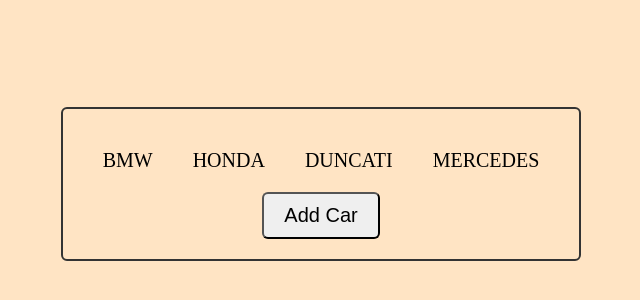
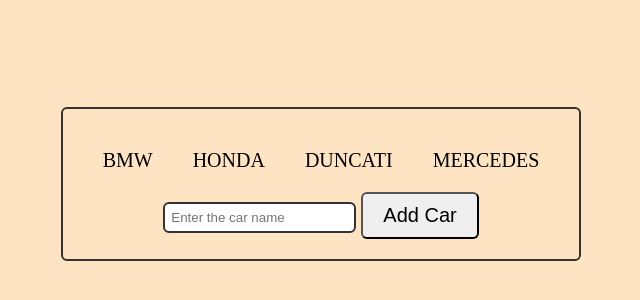
Before and after one commit to Son-Nguyen48/F8-JS-Advanced-Lesson-23-Build-React-x-Redux, a plain HTML site: page index.html in a window 1280 px wide. Shown: the part 216-516 px from the top of the page, without its empty margins (319-959 px from the left). Drawn offline with Linux system fonts and the light colour scheme.

Commit message:
Enter car name and click add to add new car

```diff
--- a/component/App.js
+++ b/component/App.js
@@ -12,8 +12,8 @@
     <ul class="menu">
       ${props.cars.map((car) => `<li>${car}</li>`)}
     </ul>
-
-    <button onclick="dispatch('ADD', 'PORSCHE')">Add Car</button>
+    <input type="text" placeholder="Enter the car name" id="input" />
+    <button onclick="dispatch('ADD', '')">Add Car</button>
   `;
 }
 
--- a/reducer.js
+++ b/reducer.js
@@ -3,11 +3,15 @@
   prices: ["100", "200", "300", "400"]
 };
 
-export default function reducer(state = init, action, args) {
+export default function reducer(state = init, action, ...args) {
   switch (action) {
     case "ADD":
+      const inputValue = document.querySelector("#input").value;
+      console.log(inputValue);
+      args = inputValue;
       console.log(args);
       const [...newCar] = args;
+      console.log(newCar);
       return {
         ...state,
         cars: [...state.cars, newCar.join("")]
--- a/style.css
+++ b/style.css
@@ -20,7 +20,7 @@
 #root {
   text-align: center;
   max-width: 90rem;
-  margin: 0 auto;
+  margin: 5rem auto;
   padding: 2rem;
   border: 0.2rem solid #333;
   border-radius: 0.6rem;
@@ -36,6 +36,12 @@
   padding: 2rem;
 }
 
+input {
+  padding: 0.6rem;
+  border: 0.2rem solid #333;
+  border-radius: 0.6rem;
+}
+
 button {
   padding: 1rem 2rem;
   font-size: 2rem;
```
